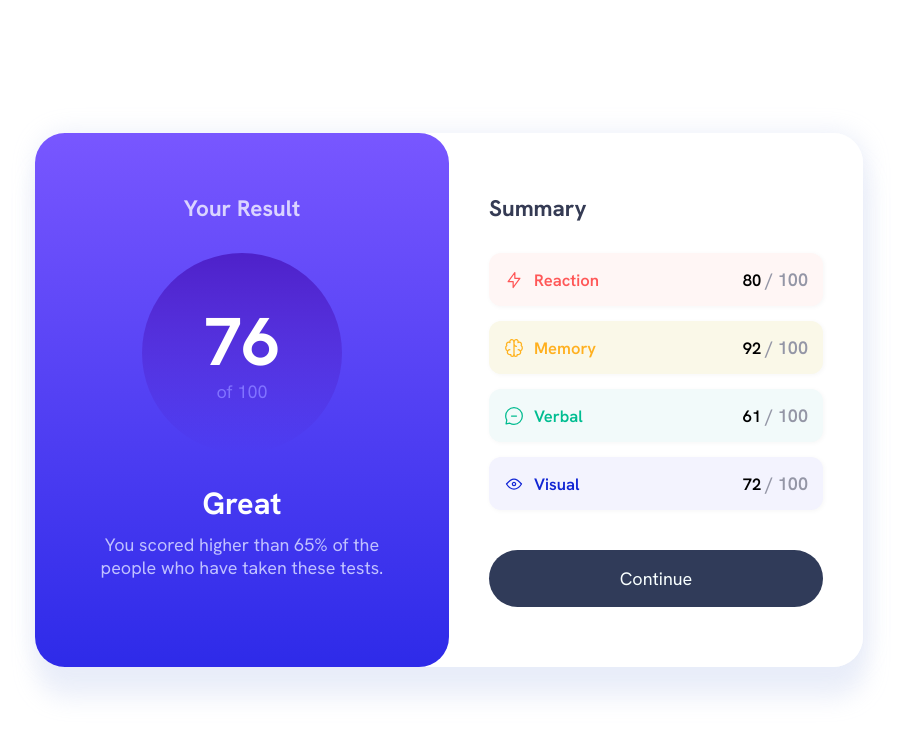
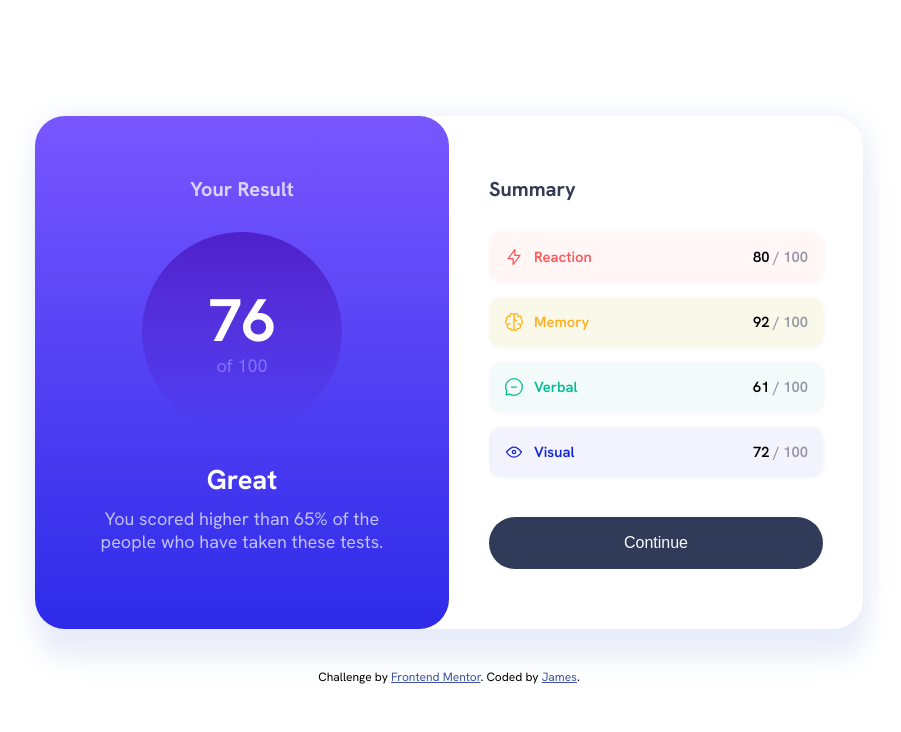
Before and after one commit to christiano84/Frontend-Mentor-Challenge-1, a plain HTML site: page index.html in a window 1280 px wide. Shown: the whole page, without its empty margins (191-1092 px from the left). Drawn offline with Linux system fonts and the light colour scheme.

Commit message:
Add files via upload

```diff
--- a/index.html
+++ b/index.html
@@ -1,14 +1,23 @@
 <!DOCTYPE html>
 <html lang="en">
+
   <head>
     <meta charset="UTF-8">
     <meta name="viewport" content="width=device-width, initial-scale=1.0">
+
     <title>Results summary component</title>
+
     <link rel="stylesheet" href="style.css">
   </head>
+
   <body>
     <main>
+
+      <div class="center-everything">
+        <!-- Main Box Container -->
         <div class="container">
+
+          <!-- Start Column 1 -->
           <div class="col1">
             <h1 class="result">Your Result</h1>
             <div class="circle">
@@ -17,6 +26,8 @@
             <h3>Great</h3>
             <p class="score">You scored higher than 65% of the people who have taken these tests.</p>
           </div>
+
+          <!-- Start Column 2 -->
           <div class="col2">
             <h2 class="summary">Summary</h2>
             <div class="summary-row">
@@ -49,7 +60,17 @@
             </div>
             <button>Continue</button>
           </div>
+          <!-- End Column 2 -->
+
         </div>
+        <!-- End Main Box Container -->
+
+        <div class="attribution">
+          Challenge by <a href="https://www.frontendmentor.io?ref=challenge" target="_blank">Frontend Mentor</a>.
+          Coded by <a href="#">James</a>.
+        </div>
+      </div>
+
     </main>
   </body>
 </html>
--- a/style.css
+++ b/style.css
@@ -9,6 +9,9 @@
   margin: 0;
   padding: 0;
   box-sizing: border-box;
+}
+
+body {
   font-family: Hanken Grotesk, sans-serif;
   font-size: 18px;
 }
@@ -135,7 +138,19 @@
   background-image: linear-gradient(hsl(252, 100%, 67%), hsl(241, 81%, 54%));
 }
 
-@media (max-width: 600px) {
+.attribution {
+  margin-top: 40px;
+  font-size: 12px;
+  text-align: center;
+}
+
+.attribution a {
+  color: hsl(228, 45%, 44%);
+}
+
+/* ---- Media Queries ---- */
+
+@media (max-width: 825px) {
   .container {
     flex-direction: column;
   }
@@ -157,7 +172,7 @@
   }
 }
 
-@media (min-width: 600px) {
+@media (min-width: 825px) {
   .container {
     grid-template-columns: 1fr 1fr;
     box-shadow: 2px 30px 25px rgba(229, 234, 248, .8),
```
Lines whose indentation alone changed are shown as unchanged.
